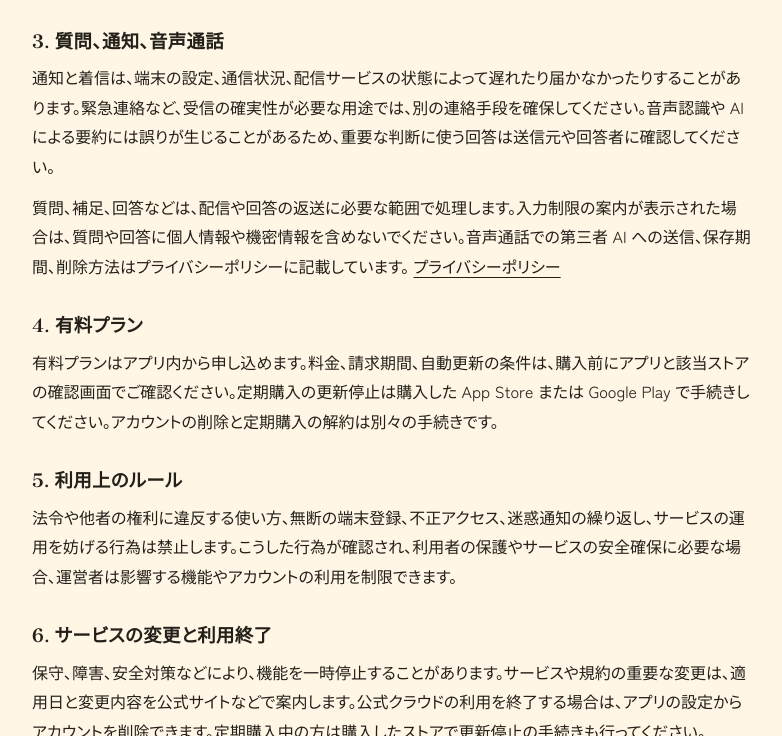
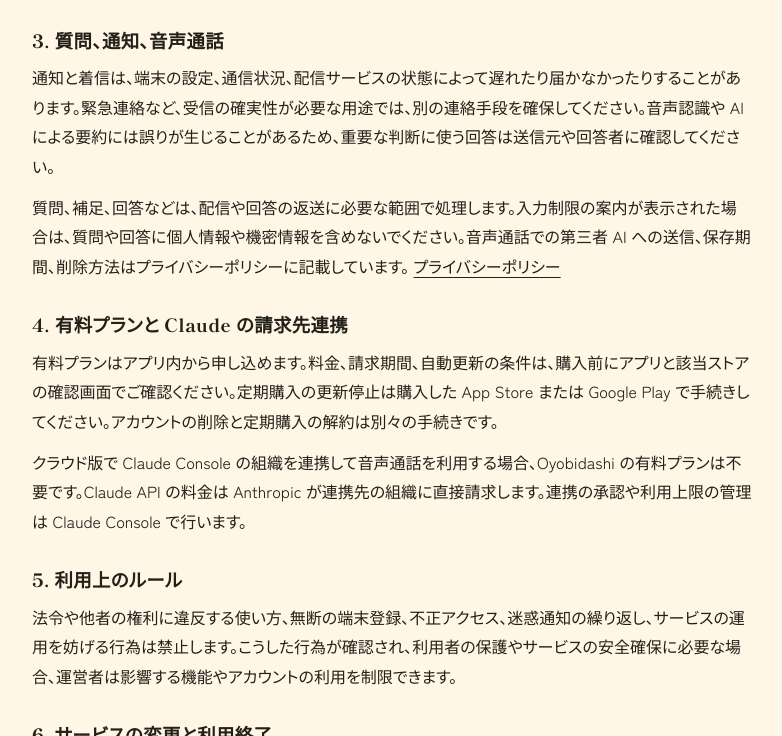
Before and after one commit to YusukeIwaki/oyobidashi, an Astro site in the folder site/: page /terms in a window 1280 px wide. Shown: the part 531-1267 px from the top of the page, without its empty margins (248-1030 px from the left). Built offline with nearby package versions, Linux system fonts and the light colour scheme; Astro itself is replaced by a stand-in of ours; a web font is replaced by a local one.

```diff
--- a/site/src/pages/terms.astro
+++ b/site/src/pages/terms.astro
@@ -26,8 +26,9 @@ import { GITHUB_URL } from "../config";
     </section>
 
     <section>
-      <h2>4. 有料プラン</h2>
+      <h2>4. 有料プランと Claude の請求先連携</h2>
       <p>有料プランはアプリ内から申し込めます。料金、請求期間、自動更新の条件は、購入前にアプリと該当ストアの確認画面でご確認ください。定期購入の更新停止は購入した App Store または Google Play で手続きしてください。アカウントの削除と定期購入の解約は別々の手続きです。</p>
+      <p>クラウド版で Claude Console の組織を連携して音声通話を利用する場合、Oyobidashi の有料プランは不要です。Claude API の料金は Anthropic が連携先の組織に直接請求します。連携の承認や利用上限の管理は Claude Console で行います。</p>
     </section>
 
     <section>
```
Also changed, not shown: plugins/oyobidashi/assets/icon.png.
